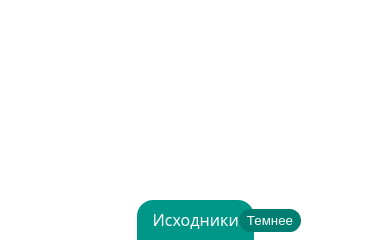
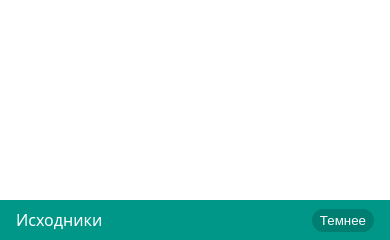
Before and after one commit to onechesz/onechat, a Django app: page / in a window 390 px wide. Shown: the part 604-844 px from the top of the page. Run offline with Django 4.2, Linux system fonts and the light colour scheme.

```diff
--- a/onechat_project/static/css/base.css
+++ b/onechat_project/static/css/base.css
@@ -252,6 +252,12 @@ h1 {
         border-radius: 0;
     }
 
+    .footer {
+        width: 100vw;
+        border-radius: 0;
+        left: 0;
+    }
+
     .log_in {
         width: 50vw;
     }
--- a/onechat_project/templates/base.html
+++ b/onechat_project/templates/base.html
@@ -24,7 +24,7 @@
         let theme = localStorage.getItem('theme');
 
         if (theme === 'dark') {
-            headElem.appendChild(darkThemeLink);;
+            headElem.appendChild(darkThemeLink);
             btnTheme.innerText = 'Светлее';
         }
 
```
